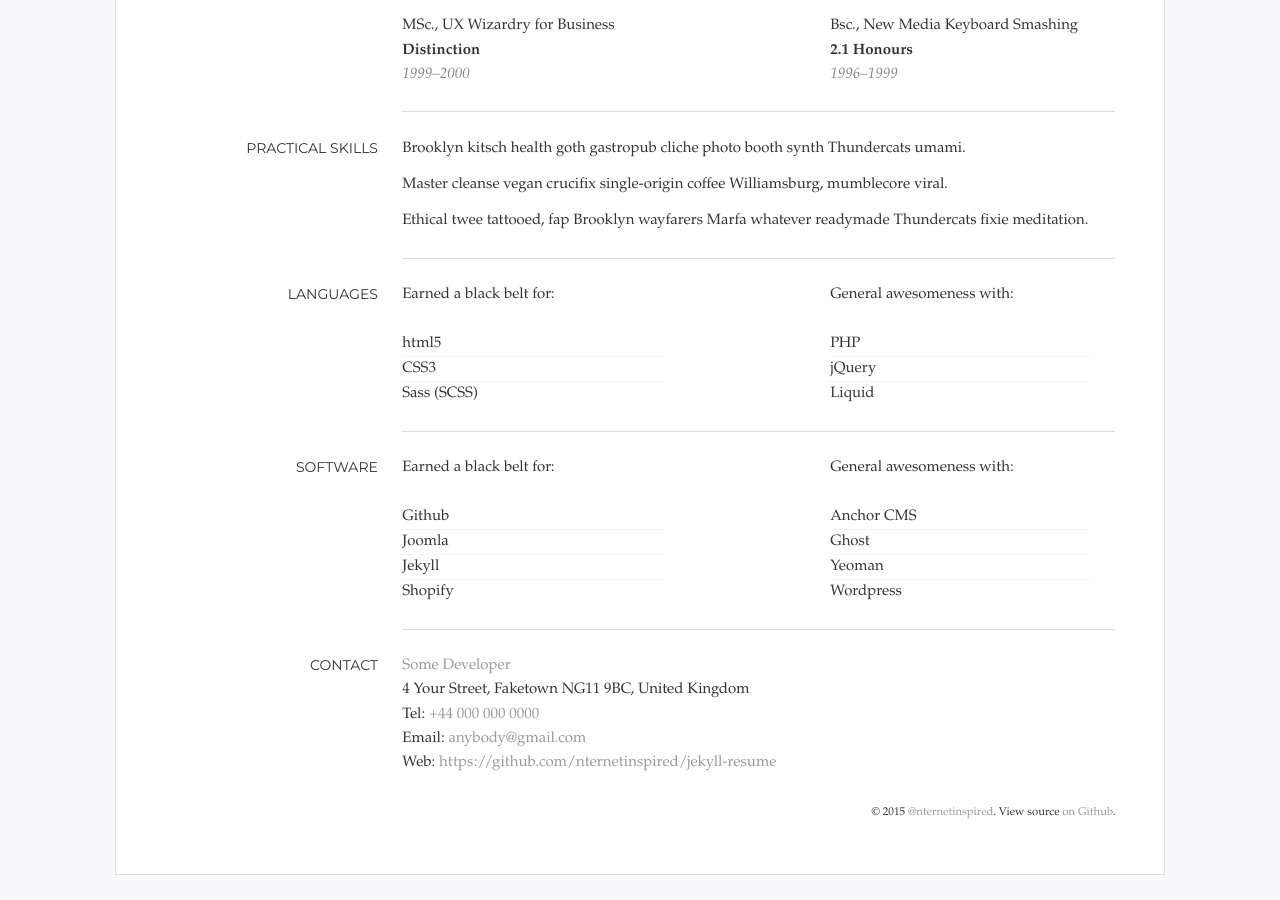
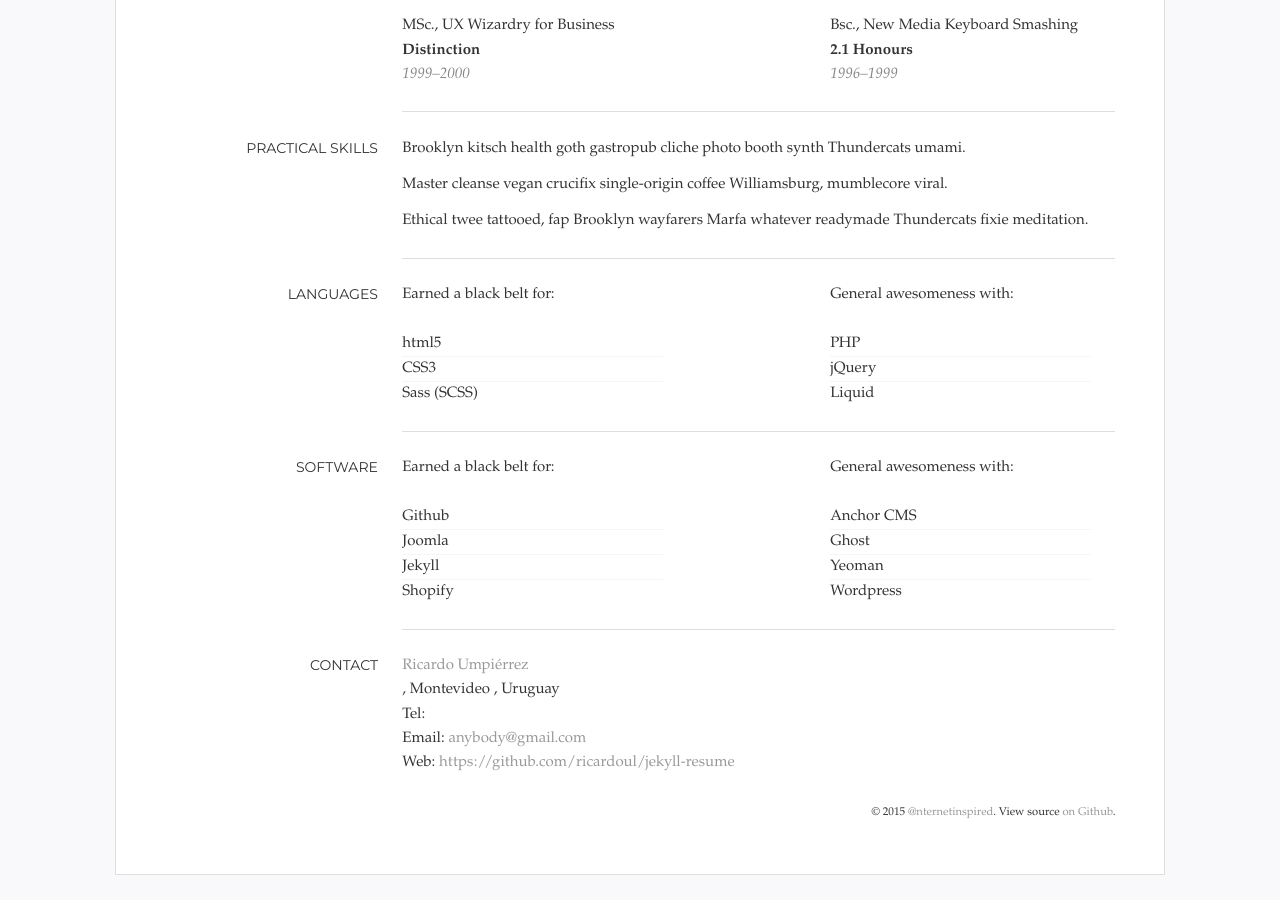
Before and after one commit to nternetinspired/jekyll-resume, a Jekyll site: the page built from index.html, in a window 1280 px wide and 900 px high, scrolled down 889 px. Built offline with Jekyll 4.4.1, drawn with Linux system fonts in a browser that asks for light colours; some of the changed text lies outside the part shown.

Commit message:
Update _config.yml

```diff
--- a/_config.yml
+++ b/_config.yml
@@ -1,19 +1,19 @@
 # Site settings
-title: The résumé of Some Developer
+title: RicardoUL
 author:
   address:
-      street: 4 Your Street
-      town: Faketown
-      postcode: NG11 9BC
-      country: United Kingdom
+      street:
+      town: Montevideo
+      postcode:
+      country: Uruguay
   email: anybody@gmail.com
-  name: Some Developer
-  title: CSS Ninja and html Rockstar
-  twitter_username: nternetinspired
-  github_username:  nternetinspired
-  phone: +44 000 000 0000
-  repository: https://github.com/nternetinspired/jekyll-resume
-  website: https://github.com/nternetinspired/jekyll-resume
+  name: Ricardo Umpiérrez
+  title: Full Stack Developer
+  twitter_username:
+  github_username:  ricardoul
+  phone:
+  repository: https://github.com/ricardoul/jekyll-resume
+  website: https://github.com/ricardoul/jekyll-resume
 description: > # this means to ignore newlines until "baseurl:"
   Powered by Jekyll, and Github Pages ready, Jekyll-cv is a lightweight and lightning-fast
   html résumé making machine from @nternetinspired. Because web developers shouldn't
```
